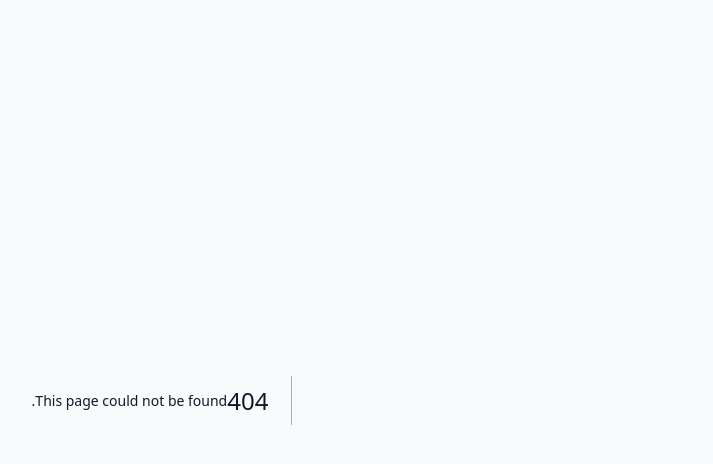
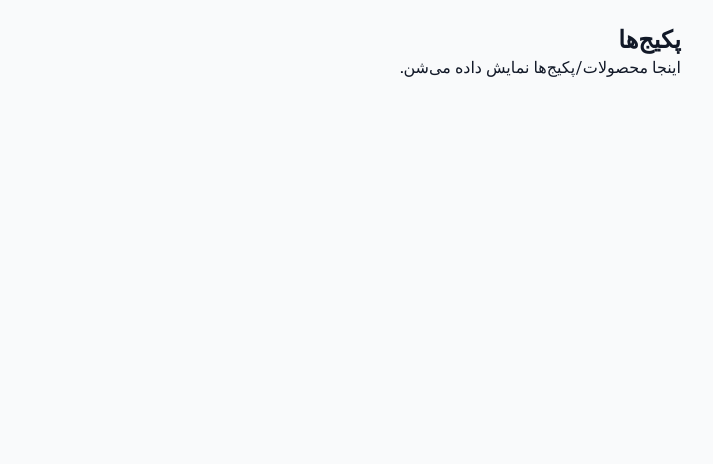
Before and after one commit to marmar-biz/Ax-prompt, a Next.js app: page /packages in a window 1280 px wide. Before the commit this address had no page. Shown: the top 464 px of the page, without its empty margins (510-1223 px from the left). Built offline with nearby package versions, Linux system fonts and the light colour scheme.

Commit message:
Create page.tsx

```diff
--- /dev/null
+++ b/app/packages/page.tsx
@@ -0,0 +1,10 @@
+'use client';
+
+export default function PackagesPage() {
+  return (
+    <main className="container mx-auto p-6">
+      <h1>پکیج‌ها</h1>
+      <p>اینجا محصولات/پکیج‌ها نمایش داده می‌شن.</p>
+    </main>
+  );
+}
```
